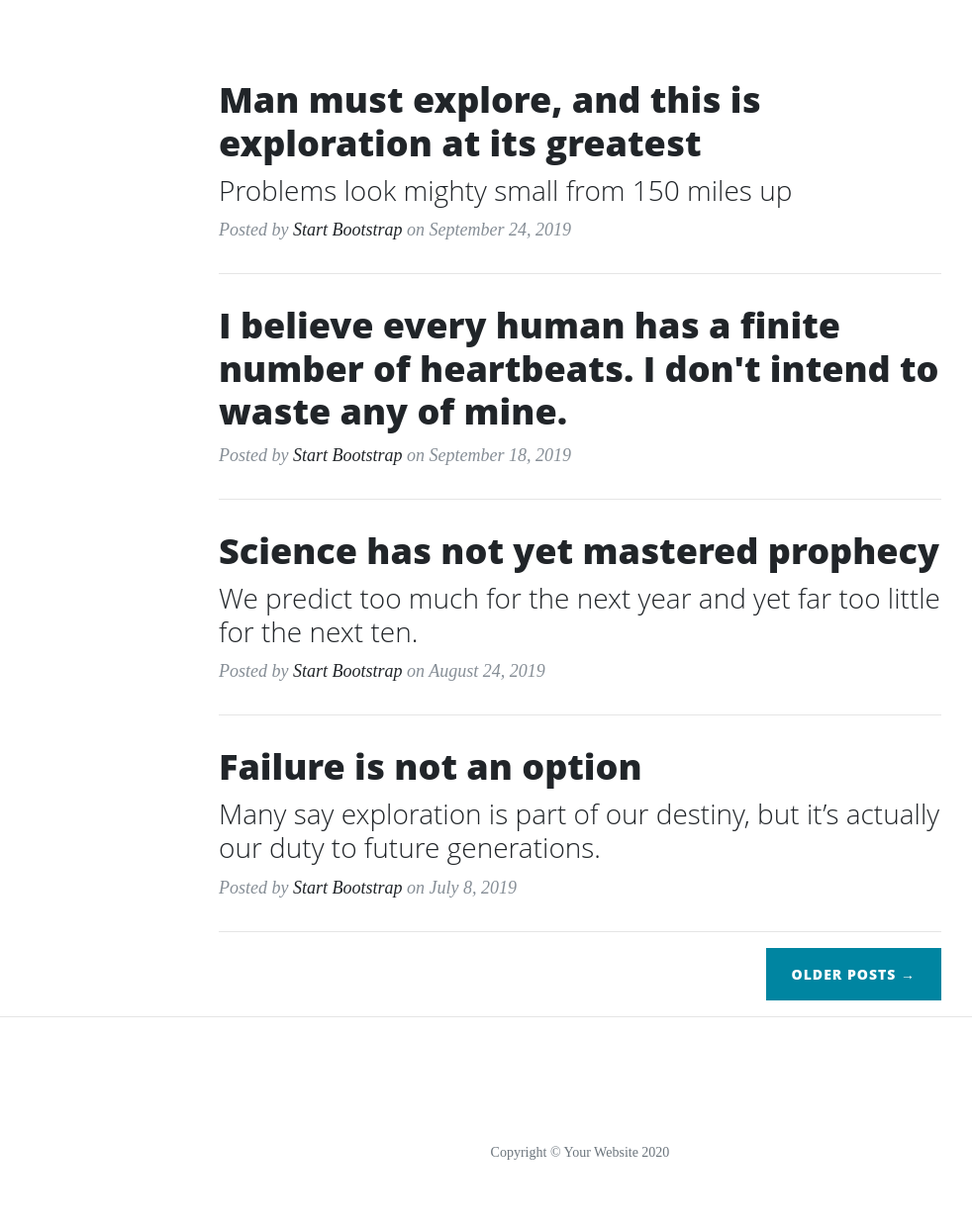
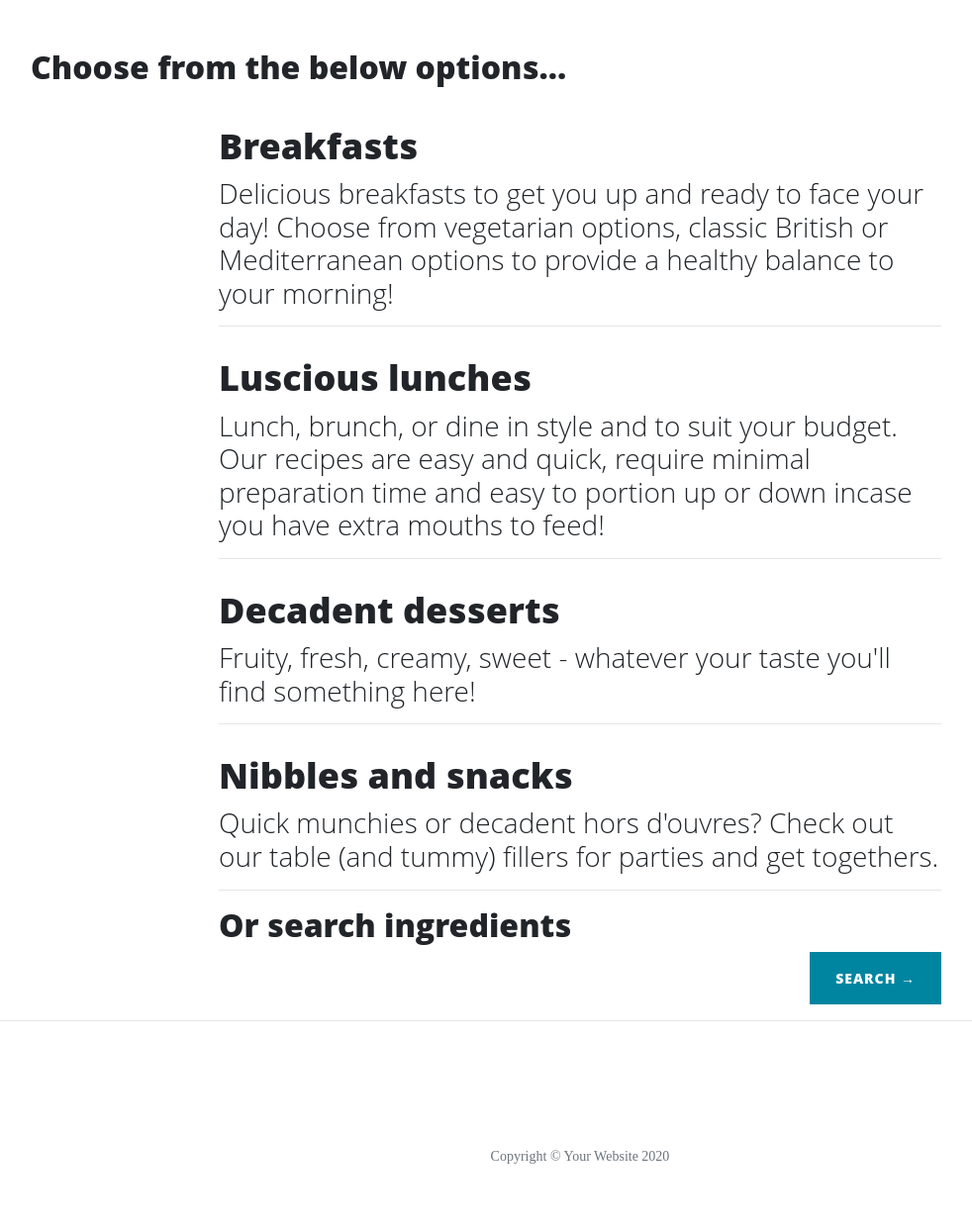
Before and after one commit to Flossie38/flask-fj, a Flask app: page / in a window 1280 px wide. Shown: the part 533-1777 px from the top of the page at 99% size, without its empty margins (54-1036 px from the left). Before the commit the page ends 1705 px from the top, so only its background shows below. Run offline with Flask 2, Linux system fonts and the light colour scheme; some libraries are stand-ins or nearby versions.

Commit message:
added 4 meal sections plus teaser text to home page

```diff
--- a/static/css/clean-blog.css
+++ b/static/css/clean-blog.css
@@ -267,11 +267,13 @@ header.masthead .post-heading .meta a {
   }
 }
 
+
 .post-preview > a {
   color: #212529;
 }
 
 .post-preview > a:focus, .post-preview > a:hover {
+
   text-decoration: none;
   color: #0085A1;
 }
--- a/templates/about.html
+++ b/templates/about.html
@@ -2,5 +2,5 @@
 
 {% extends "base.html" %}
 {% block content %}
-    <h2>About Page</h2>
+    <h2>Search a recipe</h2>
 {% endblock %}
--- a/templates/base.html
+++ b/templates/base.html
@@ -13,7 +13,7 @@
 <body>
 	 <nav class="navbar navbar-expand-lg navbar-light fixed-top" id="mainNav">
     <div class="container">
-      <a class="navbar-brand" href="{{ url_for('index') }}">Start Bootstrap</a>
+      <a class="navbar-brand" href="{{ url_for('index') }}">Search</a>
       <button class="navbar-toggler navbar-toggler-right" type="button" data-toggle="collapse" data-target="#navbarResponsive" aria-controls="navbarResponsive" aria-expanded="false" aria-label="Toggle navigation">
         Menu
         <i class="fas fa-bars"></i>
@@ -24,7 +24,7 @@
             <a class="nav-link" href="{{ url_for('index') }}">Home</a>
           </li>
           <li class="nav-item">
-            <a class="nav-link" href="{{ url_for('about') }}">About</a>
+            <a class="nav-link" href="{{ url_for('about') }}">Search recipes</a>
           </li>
           <li class="nav-item">
             <a class="nav-link" href="{{ url_for('contact') }}">Got a recipe to share?</a>
--- a/templates/index.html
+++ b/templates/index.html
@@ -1,65 +1,81 @@
 <!-- when this file loads it inherits from base html -->
 
-{% extends "base.html" %}
-{% block content %}
+{% extends "base.html" %} {% block content %}
+<h2>Choose from the below options...</h2>
 <div class="row">
   <div class="col-lg-8 col-md-10 mx-auto">
     <div class="post-preview">
       <a href="post.html">
         <h2 class="post-title">
-              Man must explore, and this is exploration at its greatest
+          Breakfasts
         </h2>
         <h3 class="post-subtitle">
-              Problems look mighty small from 150 miles up
+          Delicious breakfasts to get you up and ready to face your day! Choose
+          from vegetarian options, classic British or Mediterranean options to
+          provide a healthy balance to your morning!
         </h3>
       </a>
-          <p class="post-meta">Posted by
+      <!-- <p class="post-meta">Posted by
             <a href="#">Start Bootstrap</a>
-            on September 24, 2019</p>
+            on September 24, 2019</p> -->
     </div>
-        <hr>
+    <hr />
     <div class="post-preview">
       <a href="post.html">
         <h2 class="post-title">
-              I believe every human has a finite number of heartbeats. I don't intend to waste any of mine.
+          Luscious lunches
         </h2>
+        <h3 class="post-subtitle">
+          Lunch, brunch, or dine in style and to suit your budget. Our recipes
+          are easy and quick, require minimal preparation time and easy to
+          portion up or down incase you have extra mouths to feed!
+        </h3>
       </a>
-          <p class="post-meta">Posted by
+      <!-- <p class="post-meta">
+        Posted by
         <a href="#">Start Bootstrap</a>
-            on September 18, 2019</p>
+        on September 18, 2019
+      </p> -->
     </div>
-        <hr>
+    <hr />
     <div class="post-preview">
       <a href="post.html">
         <h2 class="post-title">
-              Science has not yet mastered prophecy
+          Decadent desserts
         </h2>
         <h3 class="post-subtitle">
-              We predict too much for the next year and yet far too little for the next ten.
+          Fruity, fresh, creamy, sweet - whatever your taste you'll find something here!
         </h3>
       </a>
-          <p class="post-meta">Posted by
+      <!-- <p class="post-meta">
+        Posted by
         <a href="#">Start Bootstrap</a>
-            on August 24, 2019</p>
+        on August 24, 2019
+      </p> -->
     </div>
-        <hr>
+    <hr />
     <div class="post-preview">
       <a href="post.html">
         <h2 class="post-title">
-              Failure is not an option
+          Nibbles and snacks
         </h2>
         <h3 class="post-subtitle">
-              Many say exploration is part of our destiny, but it’s actually our duty to future generations.
+          Quick munchies or decadent hors d'ouvres? Check out our table (and tummy) fillers for
+                                    parties and get togethers.
         </h3>
       </a>
-          <p class="post-meta">Posted by
+      <!-- <p class="post-meta">
+        Posted by
         <a href="#">Start Bootstrap</a>
-            on July 8, 2019</p>
+        on July 8, 2019
+      </p> -->
     </div>
-        <hr>
+    <hr />
+
+    <h2>Or search ingredients</h2>
     <!-- Pager -->
     <div class="clearfix">
-          <a class="btn btn-primary float-right" href="#">Older Posts &rarr;</a>
+      <a class="btn btn-primary float-right" href="#">Search &rarr;</a>
     </div>
   </div>
 </div>
```
Also changed, not shown: README.md. Lines whose indentation alone changed are shown as unchanged.
